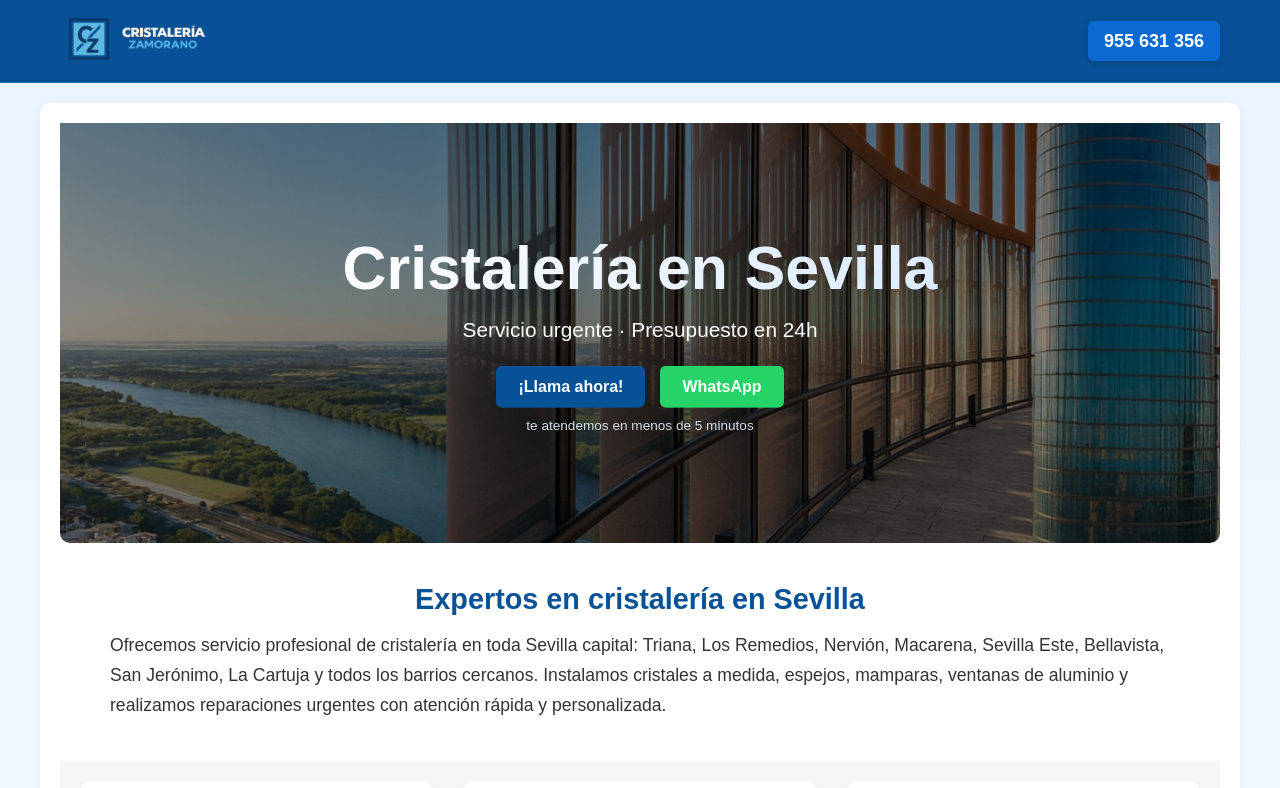
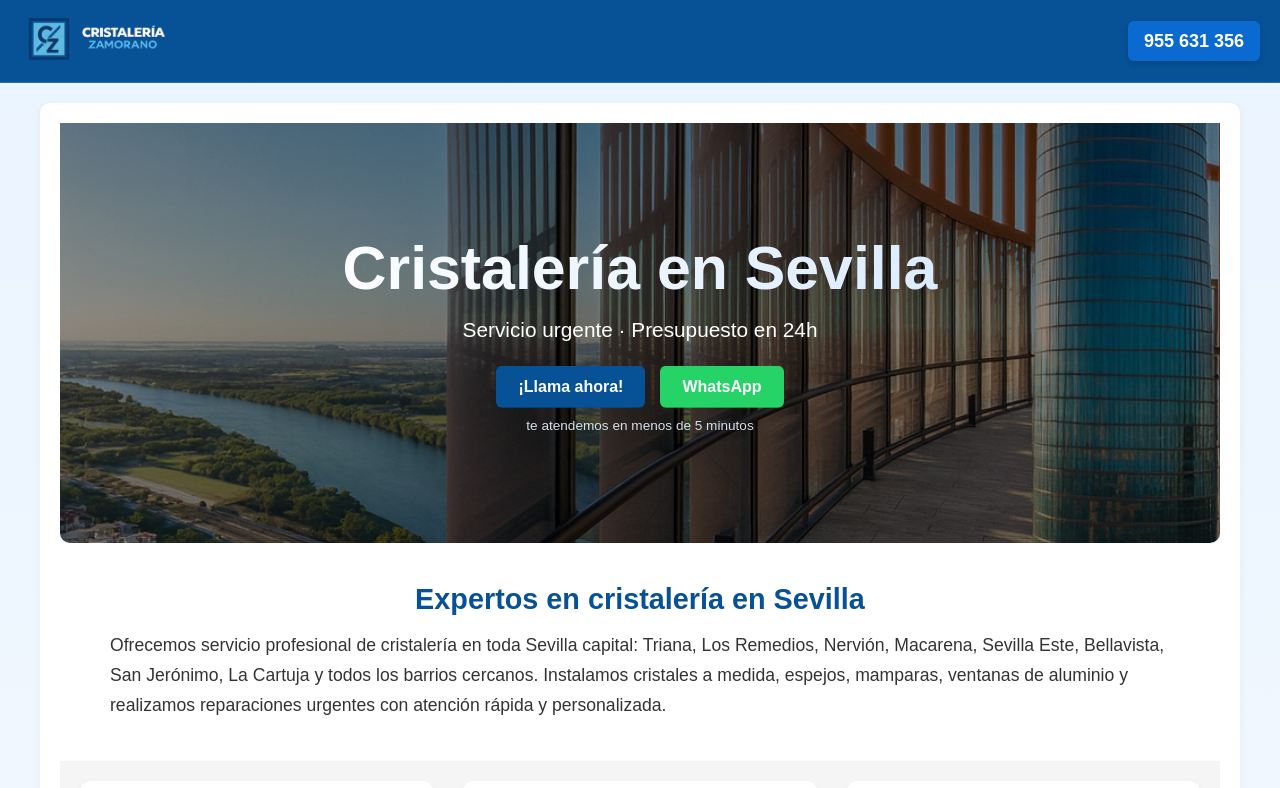
Before and after one commit to serafinweb/cristaleria-zamorano, a React (Vite) app: page / in a window 1280 px wide. Shown: the top 788 px of the page. Built offline with nearby package versions, Linux system fonts and the light colour scheme.

Commit message:
fix: logos totalmente a la izquierda

```diff
--- a/src/components/Header.css
+++ b/src/components/Header.css
@@ -8,10 +8,9 @@
   z-index: 100;
 }
 
-/* Contenedor centrado y alineado */
+/* Contenedor alineado a los bordes (NO centrado) */
 .header-container {
-  max-width: 1200px;
-  margin: 0 auto;
+  width: 100%;
   padding: 0 20px;
 
   display: flex;
@@ -24,7 +23,7 @@
 .header-left {
   display: flex;
   align-items: center;
-  gap: 4px; /* ← AJUSTE EXACTO QUE PEDISTE */
+  gap: 4px; /* separación exacta entre logos */
 }
 
 /* Logo cuadrado */
@@ -35,7 +34,7 @@
 
 /* Logo tipográfico */
 .logo-text img {
-  height: 48px; /* equilibrado con el logo cuadrado */
+  height: 48px;
   object-fit: contain;
 }
 
```
